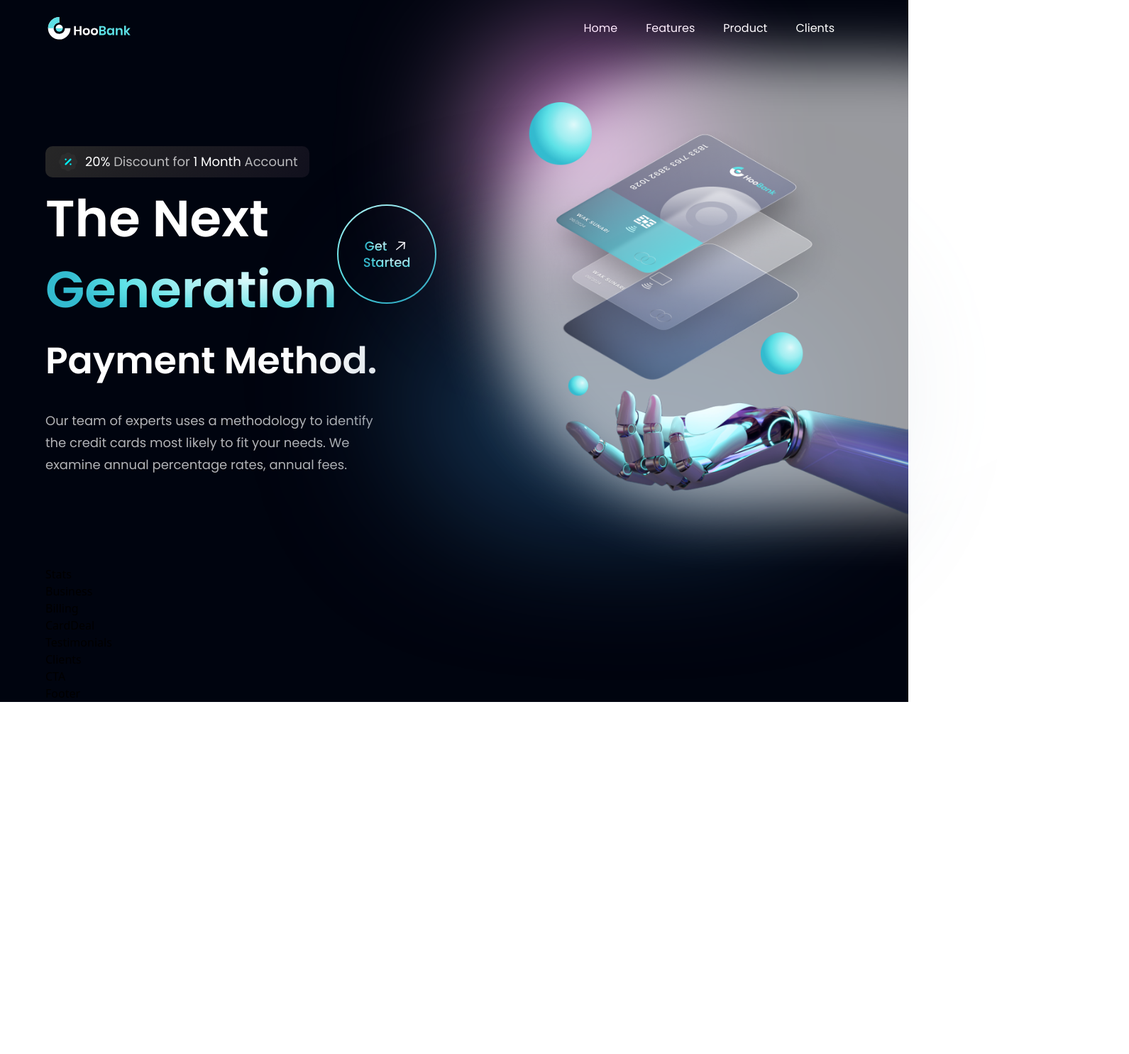
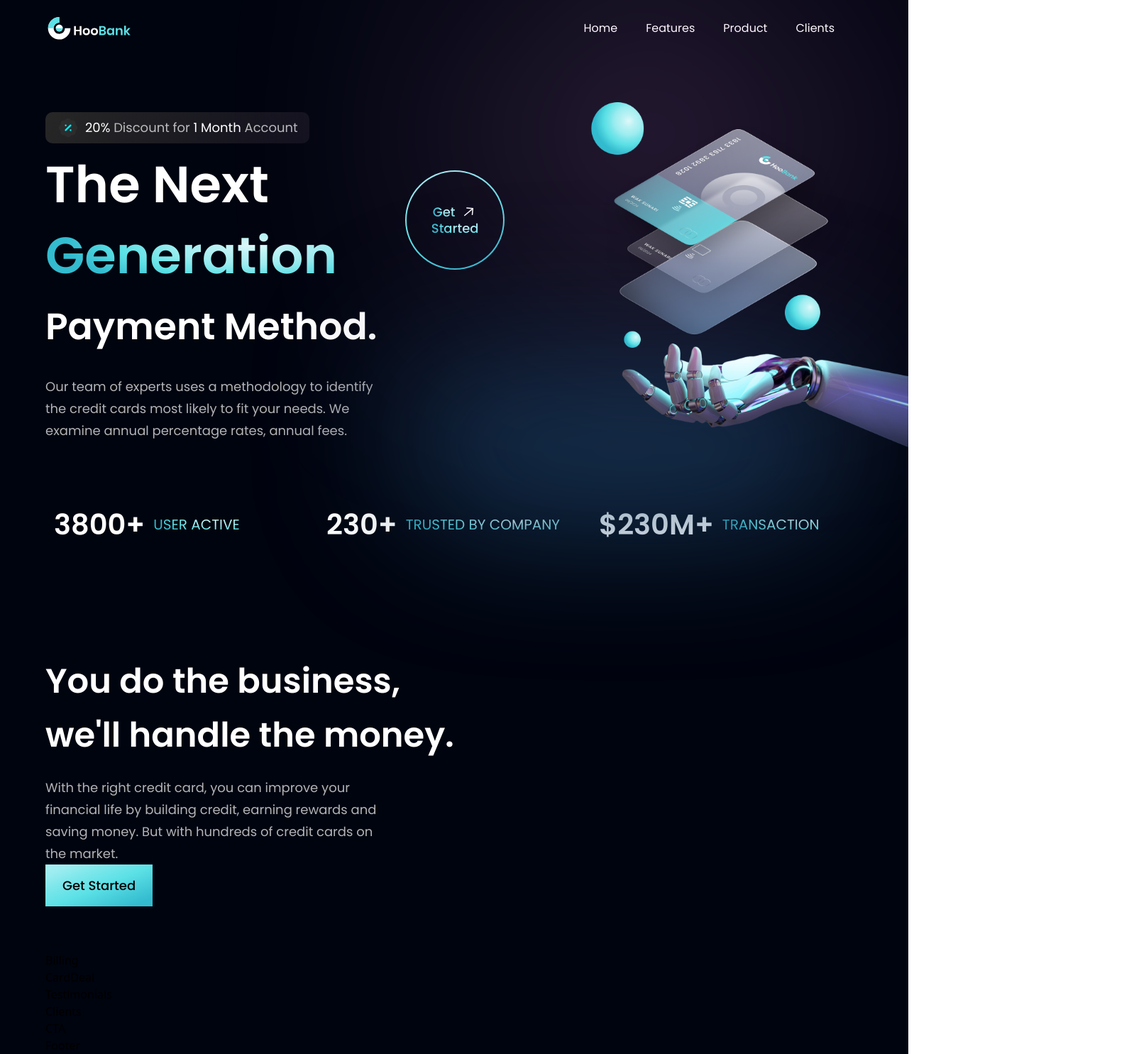
Before and after one commit to eduardo1700/Bank_Modern_App, a React (Vite) app in the folder bank/: page / in a window 1280 px wide. Shown: the whole page at 71% size, 1591 px wide, since content can reach past the window. Before the commit the page ends 989 px from the top, so only its background shows below. Built offline with nearby package versions, Linux system fonts and the light colour scheme.

Commit message:
Secção business stats e hero

```diff
--- a/bank/src/components/Business.jsx
+++ b/bank/src/components/Business.jsx
@@ -1,8 +1,22 @@
 import React from 'react'
+import { features } from '../constants'
+import styles, { layout } from '../style'
+import Button from './Button'
 
 const Business = () => {
   return (
-    <div>Business</div>
+    <section id="features" className={layout.section}>
+      <div className='layout.sectionInfo'>
+        <h2 className={styles.heading2}>
+          You do the business, <br className="sm:block hidden" /> we'll handle the money.
+        </h2>
+        <p className={`${styles.paragraph} max-w-[470px] mt-5`}>
+          With the right credit card, you can improve your financial life by building credit, earning rewards and saving money. But with hundreds of credit cards on the market.
+        </p>
+        <Button style="mt-10"/>
+      </div>
+
+    </section>
   )
 }
 
--- a/bank/src/components/Button.jsx
+++ b/bank/src/components/Button.jsx
@@ -1,8 +1,10 @@
 import React from 'react'
 
-const Button = () => {
+const Button = ({styles}) => {
   return (
-    <div>Button</div>
+    <button type="button" className={`py-4 px-6 bg-blue-gradient font-poppins font-medium text-[18px] text-primay outline-none ${styles}`}>
+      Get Started
+    </button>
   )
 }
 
--- a/bank/src/components/Hero.jsx
+++ b/bank/src/components/Hero.jsx
@@ -15,13 +15,13 @@ const Hero = () => {
         </div>
 
         <div className="flex flex-row justify-between items-center w-full">
-          <h1 className='flex-1 font-poppins font-semibold ss:text-[72px] text-[52px] text-white ss:leading-[100px] leading-[75px]'>
+          <h1 className='flex-1 font-poppins font-semibold ss:text-[72px] text-[52px] text-white ss:leading-[100px] leading-[75px] mr-24'>
             The Next <br className='sm:block hidden' />{" "}
             <span className='text-gradient'>Generation
             </span>
           </h1>
 
-          <div className='ss:flex hidden md:mr-4 mr-0'>
+          <div className='ss:flex hidden md:mr-4 mr-0 '>
             <GetStarted />
           </div>
         </div>
@@ -32,12 +32,14 @@ const Hero = () => {
       <div>
         <img src={robot} className='w-[100%] h-[100%] relative z-[5]' />
 
-        <div className='absolute z-[0] w-[20%] h-[35%] top-20 pink__gradient rounded-full blu' />
+        <div className='absolute z-[0] w-[20%] h-[27%] top-20 pink__gradient rounded-full' />
 
-        <div className='absolute z-[1] w-[70%] h-[80%] bottom-40 top-20 rounded-full white__gradient' />
 
-        <div className='absolute z-[0] w-[50%] h-[50%] bottom-20 right-20 rounded-full blue__gradient' />
+        <div className='absolute z-[0] w-[50%] h-[35%] bottom-20 right-20 rounded-full blue__gradient' />
 
+      </div>
+      <div className={`ss:hidden ${styles.flexCenter}`}>
+        <GetStarted/>
       </div>
     </section>
   )
--- a/bank/src/components/Stats.jsx
+++ b/bank/src/components/Stats.jsx
@@ -1,8 +1,24 @@
 import React from 'react'
+import { stats } from '../constants'
+import styles from '../style'
 
 const Stats = () => {
   return (
-    <div>Stats</div>
+    <section className={`${styles.flexCenter} flex-row flex-wrap sm:mb-20 mb-6`}>
+      {stats.map((stat) => (
+        <div key={stat.id} className={`flex-1 flex justify-start items-center flex-row  m-3`}>
+          <h4 className='font-poppins font-semibold xs:text-[40px] text-[30px] xs:leading-[53px] leading-[43px] text-white'>
+            {stat.value}
+          </h4>
+          <p className='font-poppins font-normal xs:text-[20px] text-[15px] xs:leading-[26px] leading-[21px] text-gradient uppercase ml-3'>
+            {stat.title}
+          </p>
+
+        </div>
+
+      ))}
+
+    </section>
   )
 }
 
--- a/bank/src/index.css
+++ b/bank/src/index.css
@@ -123,7 +123,7 @@ html{
 
 .pink__gradient {
   background: linear-gradient(90deg, #f4c4f3 0%, #fc67fa 100%);
-  filter: blur(100px);
+  filter: blur(190px);
 }
 
 .white__gradient {
```
